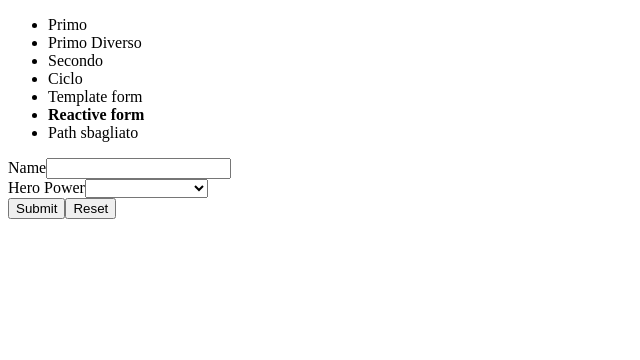
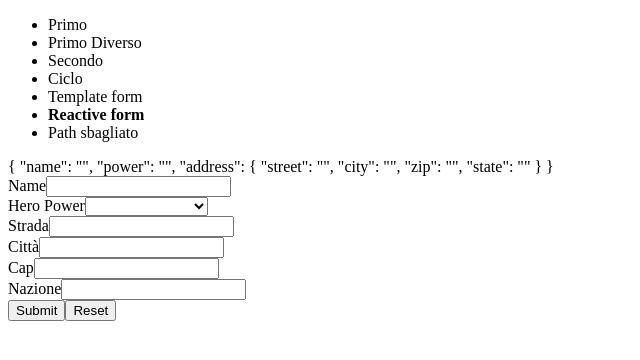
Before and after one commit to LukeSkywa/DemoMilano, an Angular app: page /reactive-form in a window 1280 px wide. Shown: the top 360 px of the page, without its empty margins (0-640 px from the left). Built offline with nearby package versions, Linux system fonts and the light colour scheme.

Commit message:
dichiarazione di un form group innestato

```diff
--- a/src/app/reactive-form/reactive-form.component.html
+++ b/src/app/reactive-form/reactive-form.component.html
@@ -1,4 +1,5 @@
 <form [formGroup]="heroForm">
+    {{heroForm.value | json}}
     <div>
         <label for="name">Name</label>
         <input type="text" id="name" formControlName="name">
@@ -16,6 +17,24 @@
     <!-- <div *ngIf="powerControl.invalid && powerControl.dirty">
         <span>Il Potere è obbligatorio</span>
     </div> -->
+    <div formGroupName="address">
+        <div>
+            <label for="street">Strada</label>
+            <input type="text" id="street" formControlName="street">
+        </div>
+        <div>
+            <label for="city">Città</label>
+            <input type="text" id="city" formControlName="city">
+        </div>
+        <div>
+            <label for="zip">Cap</label>
+            <input type="text" id="zip" formControlName="zip" maxlength="5">
+        </div>
+        <div>
+            <label for="state">Nazione</label>
+            <input type="text" id="state" formControlName="state">
+        </div>
+    </div>
     <button type="submit">Submit</button>
     <button type="button">Reset</button>
 </form>
--- a/src/app/reactive-form/reactive-form.component.ts
+++ b/src/app/reactive-form/reactive-form.component.ts
@@ -16,7 +16,13 @@ export class ReactiveFormComponent implements OnInit {
   constructor(private fb: FormBuilder) {
     this.heroForm = this.fb.group({
       name: ['', Validators.compose([Validators.required, Validators.minLength(3)])], // questa sintassi, con il compose, mi permette di indicare più validatori
-      power: ['', Validators.required] // qui non posso indicare più di validatori, dovrei usare il compose come sopra
+      power: ['', Validators.required], // qui non posso indicare più di validatori, dovrei usare il compose come sopra
+      address: this.fb.group({
+        street: '',
+        city: '',
+        zip: '',
+        state: ''
+      })
     });
   }
 
```
